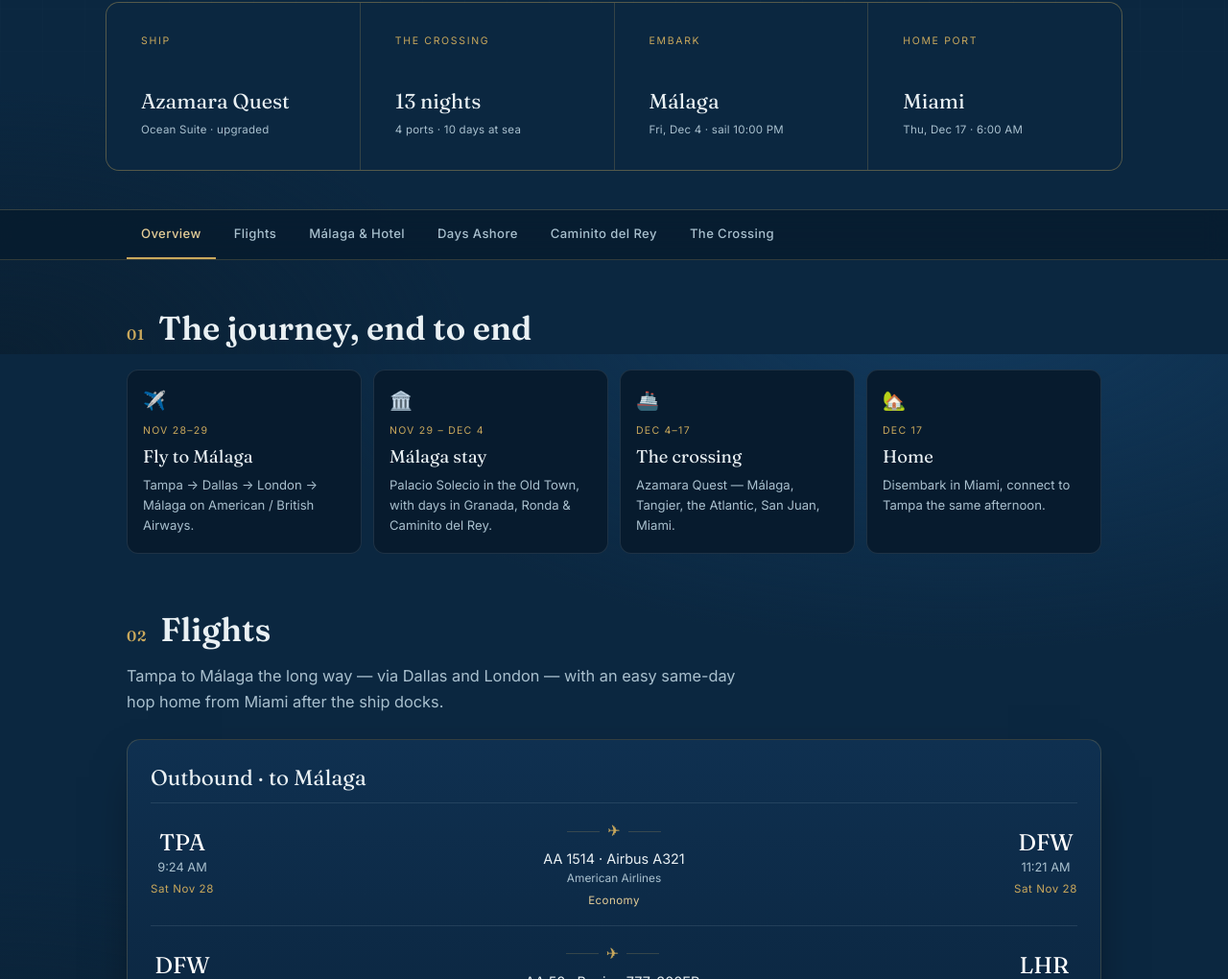
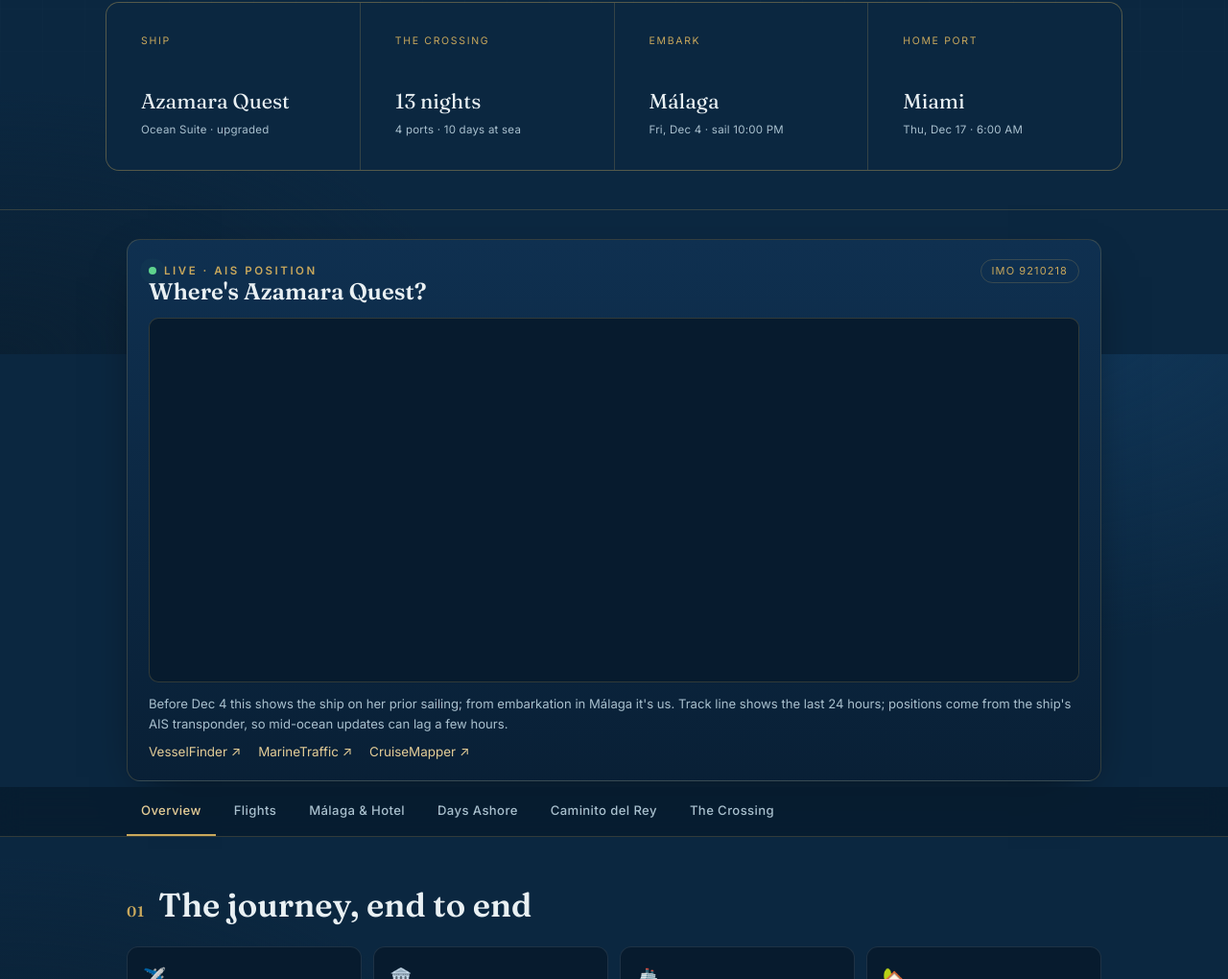
Before and after one commit to jcaryf01/jcf-hub, a plain HTML site: page trips/malaga.html in a window 1280 px wide. Shown: the part 431-1451 px from the top of the page at 96% size. Drawn offline with Linux system fonts and the light colour scheme.

Commit message:
Implement live ship position feature
Added live ship position section with embedded map and tracking links for Azamara Quest.

```diff
--- a/trips/malaga.html
+++ b/trips/malaga.html
@@ -228,6 +228,19 @@
   .ticket .tk-ref{display:inline-block;margin-top:7px;font-family:ui-monospace,Menlo,monospace;font-size:.78rem;color:#8a6d2f;background:#faf4e6;border:1px solid #ecdcb6;border-radius:6px;padding:2px 7px}
   .tk-privacy{margin-top:12px;font-size:.78rem;color:var(--coral);display:flex;gap:8px;align-items:flex-start}
   .tk-live img{background:#fff}
+
+  /* ---------- Live ship position ---------- */
+  .live{padding:30px 0 6px}
+  .live-card{background:linear-gradient(180deg,var(--panel) 0%,var(--abyss) 130%);border:1px solid var(--line);border-radius:var(--r);padding:20px 22px 18px;box-shadow:var(--shadow)}
+  .live-head{display:flex;flex-wrap:wrap;align-items:baseline;justify-content:space-between;gap:6px 16px;margin-bottom:14px}
+  .live-head h2{font-size:1.5rem}
+  .live-dot{display:inline-block;width:8px;height:8px;border-radius:50%;background:#5fd38d;margin-right:8px;box-shadow:0 0 0 0 rgba(95,211,141,.6);animation:livepulse 2s infinite}
+  @keyframes livepulse{0%{box-shadow:0 0 0 0 rgba(95,211,141,.55)}70%{box-shadow:0 0 0 9px rgba(95,211,141,0)}100%{box-shadow:0 0 0 0 rgba(95,211,141,0)}}
+  @media (prefers-reduced-motion:reduce){.live-dot{animation:none}}
+  .live-map{border:1px solid var(--line);border-radius:10px;overflow:hidden;background:var(--abyss);min-height:380px}
+  .live-map iframe{display:block;width:100%;border:0}
+  .live-note{font-size:.82rem;color:var(--foam-dim);margin-top:12px}
+  .live-links{display:flex;flex-wrap:wrap;gap:8px 18px;margin-top:8px;font-size:.84rem}
 </style>
 </head>
 <body>
@@ -255,6 +268,38 @@
     </div>
   </div>
 </header>
+
+<!-- LIVE SHIP POSITION (VesselFinder AIS embed) -->
+<section class="live" id="live" aria-label="Live position of Azamara Quest">
+  <div class="wrap">
+    <div class="live-card">
+      <div class="live-head">
+        <div>
+          <div class="eyebrow"><span class="live-dot" aria-hidden="true"></span>Live · AIS position</div>
+          <h2>Where's Azamara Quest?</h2>
+        </div>
+        <span class="pill">IMO 9210218</span>
+      </div>
+      <div class="live-map">
+        <script type="text/javascript">
+          var width="100%";
+          var height="380";
+          var zoom="5";
+          var names=true;
+          var imo="9210218";
+          var show_track=true;
+        </script>
+        <script type="text/javascript" src="https://www.vesselfinder.com/aismap.js"></script>
+      </div>
+      <div class="live-note">Before Dec 4 this shows the ship on her prior sailing; from embarkation in Málaga it's us. Track line shows the last 24 hours; positions come from the ship's AIS transponder, so mid-ocean updates can lag a few hours.</div>
+      <div class="live-links">
+        <a href="https://www.vesselfinder.com/vessels/details/9210218" target="_blank" rel="noopener">VesselFinder ↗</a>
+        <a href="https://www.marinetraffic.com/en/ais/details/ships/imo:9210218" target="_blank" rel="noopener">MarineTraffic ↗</a>
+        <a href="https://www.cruisemapper.com/ships/Azamara-Quest-539" target="_blank" rel="noopener">CruiseMapper ↗</a>
+      </div>
+    </div>
+  </div>
+</section>
 
 <nav class="jump">
   <div class="wrap">
```
